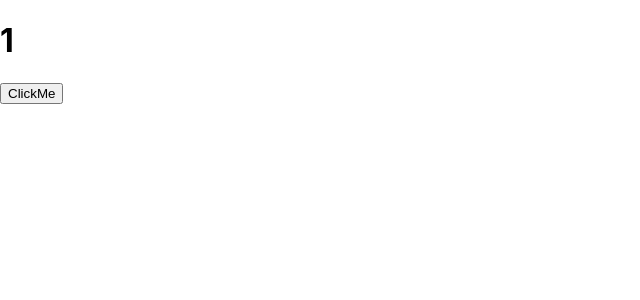
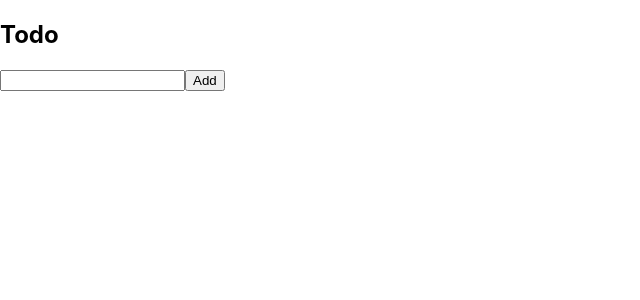
Before and after one commit to poojaduddalwar/FSWDevReact, a React (Create React App) app: page / in a window 1280 px wide. Shown: the top 300 px of the page, without its empty margins (0-640 px from the left). Built offline with nearby package versions, Linux system fonts and the light colour scheme; the HTML template or start-up script is replaced by a standard one.

Commit message:
todo list - using useState - 1

```diff
--- a/src/components/Content.js
+++ b/src/components/Content.js
@@ -1,64 +1,41 @@
-//FUNCTION COMPONENT
-
-import ListItem from "./ListItem";
 
 import {useState} from 'react'
 
 const Content = () => {
+    const [items,setItems] = useState([])
+    const [value,setValue] = useState('')
 
-    // let counter = 0
-    // let and var will not work because react will not register the CHANGE
-    //react only registers a state change when you change it using this mysteryFunction.
-    const [counter,setCounter] = useState(1)
-    // console.log(counter)
-    // console.log(mysteryFunction)
+    const handleSubmit = () =>{
+        // let arr = items
+        // arr.push(value)
+        // console.log(arr)
+        // setItems(arr)
+        // OR
+        setItems(prev => [...prev,value])
+        setValue('')
+    }
 
+    const handleInput = (e) => {
+        setValue(e.target.value)
+        // console.log('value change')
+    }
+
+    const handleDelete = (item)=>{
+        console.log(item)
+        setItems(prev => prev.filter(i => i !== item))
+    }
+
+    // console.log(value)
     return (
-        <div className="container">
-            <h1>{counter}</h1>
-            <button onClick={()=>{
-                // console.log('button clicked')
-                // console.log(counter)
-                // counter = counter + 1
-                setCounter(previousValue => {
-                    // console.log(previousValue)
-                    return previousValue+1;
-                })
-                console.log(counter)
-            }}>ClickMe</button>
-        </div>
+        <>
+            <h2>Todo</h2>
+                <input value={value} onChange={handleInput} type="text" />
+                <button onClick={handleSubmit} type="submit">Add</button>
+            <ul>
+                {items.map(item => <li>{item} <button onClick={()=>{handleDelete(item)}}>Delete</button></li>)}
+            </ul>
+        </>
     );
 }
 
 export default Content;
-// useState HOOK ALLOWS US TO HOOK INTO THE FUNCTIONALITY OF ACTUAL STATE
-// IN CLASS COMPONENT WE HAD THE ACCESS TO THE STATE VARIABLE WHILE IN FUNCTION COMPONENT WE DON'T SO WE HAD TO USE THIS useState HOOK
-//Hooks don’t work inside classes. But you can use them instead of writing classes.
-
-
-//CLASS COMPONENT
-// import React from 'react';
-
-// class Content extends React.Component {
-//     constructor() {
-//         super();
-//         //HERE STATE IS AN OBJECT IN WHICH WE CAN CREATE MULTIPLE KEY VALUE PAIR AND CAN UPDATE THEM AND REACT WILL REGISTER EACH CHANGE
-//         this.state = {
-//             count: 0
-//         };
-//     }
-//     render() {
-//         return (
-//             <div className="container">
-//                 {/* <h1>{counter}</h1>
-//                 <button onClick={() => {
-//                     console.log('button clicked')
-//                     console.log(counter)
-//                     counter = counter + 1
-//                 }}>ClickMe</button> */}
-//                 loremipnsansjcnjcnsdjcndncdjcsnjcndj
-//             </div>
-//         )
-//     }
-// }
-// export default Content;
```
